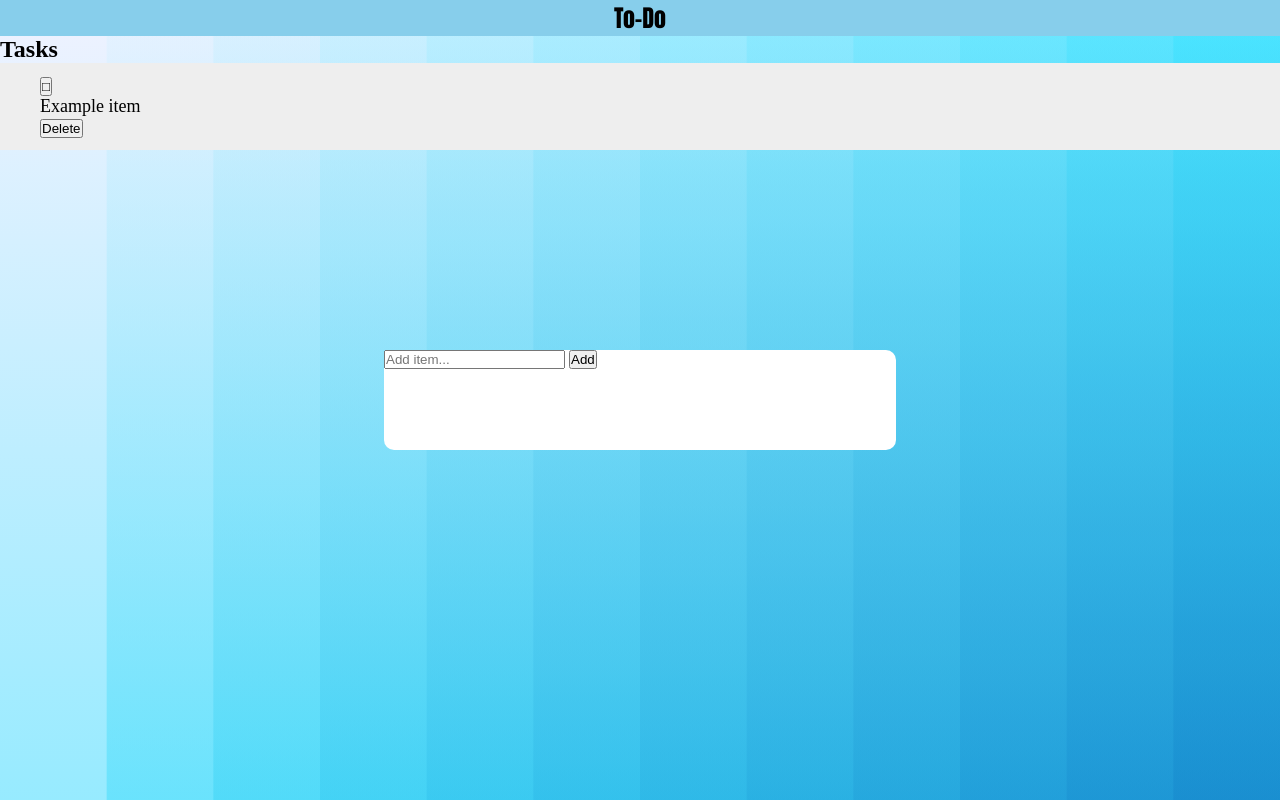
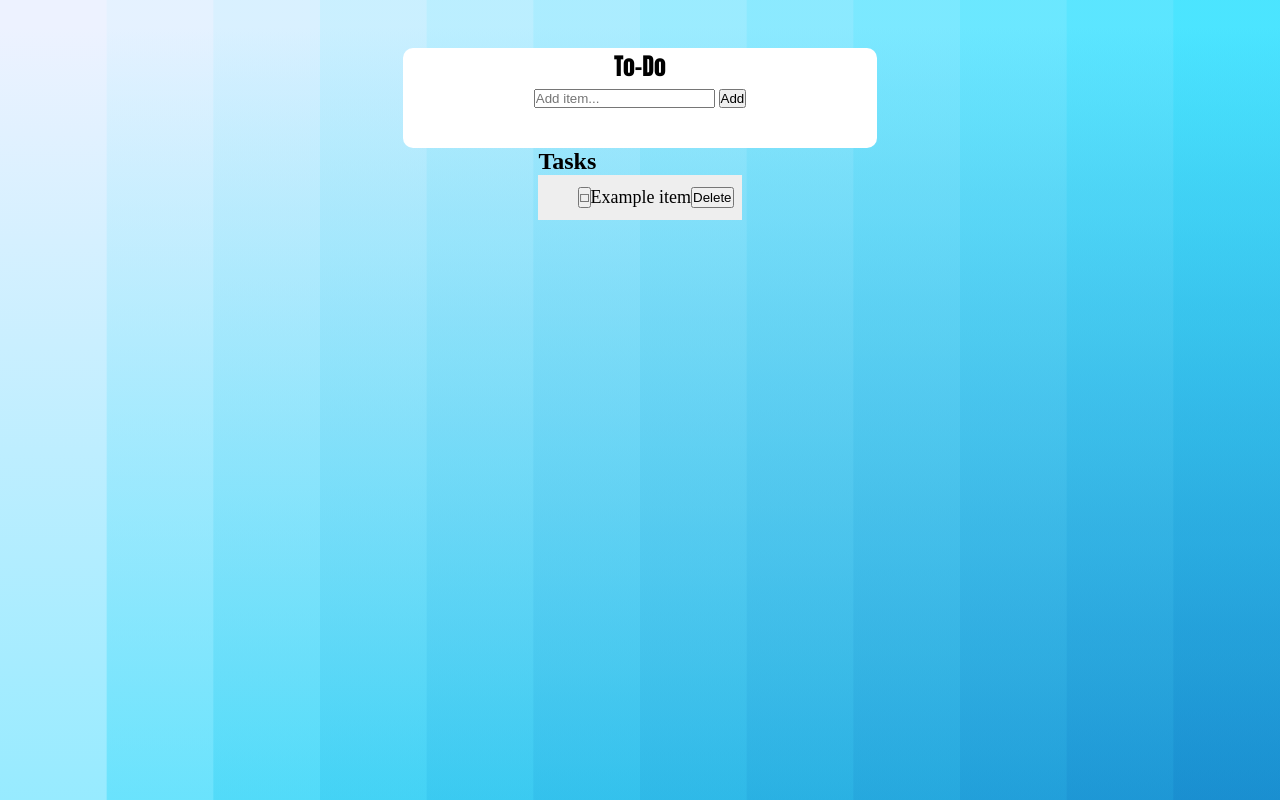
Before and after one commit to C4TI4/ToDoList-JS-React, a plain HTML site: page index.html in a window 1280 px wide. Drawn offline with Linux system fonts and the light colour scheme; a web font is replaced by a local one.

Commit message:
adjusted html so my JS is functional, but CSS stylings should all still work. Commented out the lines in CSS styling that were making it do weird things-in general better to use flexbox than try to mess around with position absolute and stuff. added some minor stylings

```diff
--- a/index.html
+++ b/index.html
@@ -8,23 +8,25 @@
     </head>
     <body>
         <!-- We need a form for adding a new to do -->
-      <section class="header">
+        <section class="header container">
             <h1>To-Do</h1>
-      </section>
-     <form  id="makeNewToDoForm" class="container">
+            <form id="makeNewToDoForm">
                 <input
                     class="newTaskInput"
                     type="text"
                     id="textForNewToDo"
                     placeholder="Add item..."
                 />
-      <button class="addItemBtn" type="submit" id="newItemBtn">Add</button>
+                <button class="addItemBtn" type="submit" id="newItemBtn">
+                    Add
+                </button>
             </form>
+        </section>
 
         <!-- We need some kind of container for the list itself -->
         <main>
             <section class="taskList">
-            <H2>Tasks</H2>
+                <h2>Tasks</h2>
                 <ul id="toDoList">
                     <li class="toDoItem">
                         <button class="checkDoneBtn">□</button>
@@ -37,7 +39,9 @@
                 <div id="editTextPopup">
                     <h2>Edit your To-Do Item</h2>
                     <input type="text" id="textEditor" />
-            <button id="editTextBtn" type="submit">Submit Changes</button>
+                    <button id="editTextBtn" type="submit">
+                        Submit Changes
+                    </button>
                     <button id="closePopupBtn">Cancel</button>
                 </div>
             </div>
--- a/style.css
+++ b/style.css
@@ -1,6 +1,5 @@
-
-@import url('https://fonts.googleapis.com/css?family=Muli&display=swap');
-@import url('https://fonts.googleapis.com/css?family=Quicksand&display=swap');
+@import url("https://fonts.googleapis.com/css?family=Muli&display=swap");
+@import url("https://fonts.googleapis.com/css?family=Quicksand&display=swap");
 
 *,
 *:before,
@@ -15,37 +14,40 @@ body {
     background-image: url(./quantum-gradient.svg);
     background-repeat: no-repeat;
     background-size: cover;
+    display: flex;
+    flex-direction: column;
+    align-items: center;
+    padding: 3em;
 }
 
 .header {
-    font-family: Impact, Haettenschweiler, 'Arial Narrow Bold', sans-serif;
+    font-family: Impact, Haettenschweiler, "Arial Narrow Bold", sans-serif;
     font-size: medium;
     text-align: center;
     background-color: skyblue;
 }
 
 ul li {
+    /* position: relative; */
     cursor: pointer;
-    position: relative;
     padding: 12px 8px 12px 40px;
     background: #eee;
     font-size: 18px;
     transition: 0.2s;
-
+    display: flex;
+    justify-content: space-around;
 }
 
-
 .container {
+    /* top: 50%; */
+    /* left: 50%; */
+    /* transform: translate(-50%, -50%); */
+    /* position: absolute; */
     width: 40%;
-    top: 50%;
-    left: 50%;
     background: white;
     border-radius: 10px;
     min-width: 450px;
-    position: absolute;
     min-height: 100px;
-    transform: translate(-50%, -50%);
-
 }
 
 footer {
```
Lines whose indentation alone changed are shown as unchanged.
